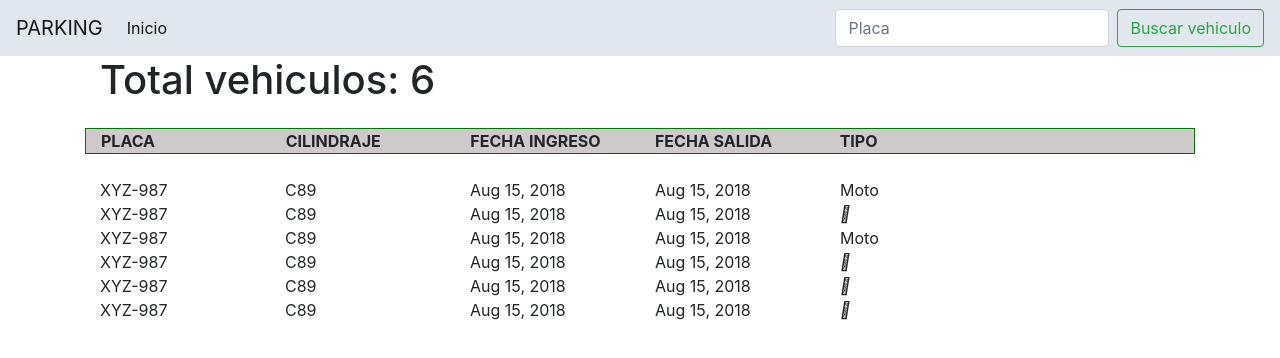
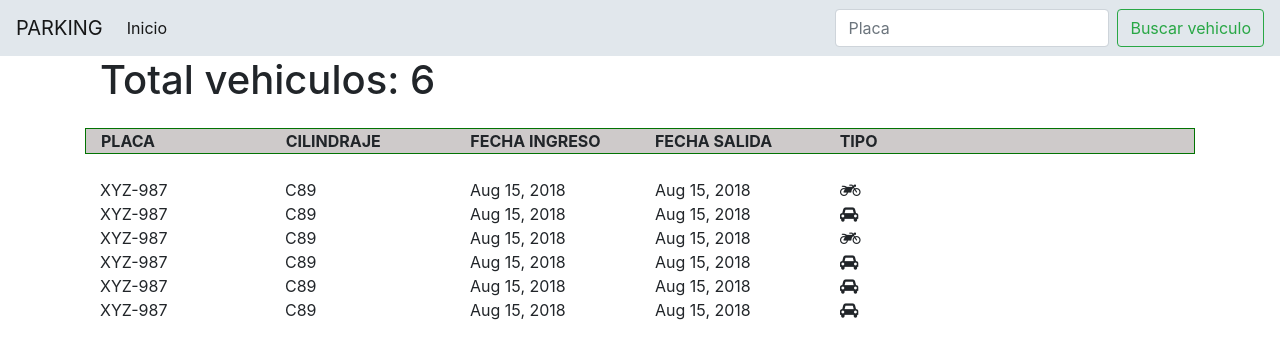
Before and after one commit to c4rlosc7/Ceiba-Parking, an Angular app in the folder client/: page / in a window 1280 px wide. Shown: the top 358 px of the page. Built offline with nearby package versions, Linux system fonts and the light colour scheme.

Commit message:
se usa font-awesome

```diff
--- a/client/src/app/vehicle/vehicle.component.html
+++ b/client/src/app/vehicle/vehicle.component.html
@@ -34,11 +34,11 @@
         {{ vehicle.fechaSalida | date }}
       </div>
       <div class="col col-lg-2" *ngIf="vehicle.tipo==1;">
-          <i class="fal fa-car"></i>
+          <i class="fa fa-car" aria-hidden="true"></i>
       </div>
       <div class="col col-lg-2" *ngIf="vehicle.tipo==2;">
-          Moto
-        </div>
+          <i class="fa fa-motorcycle" aria-hidden="true"></i>
+      </div>
     </div>
   </div>
 </div>
```
